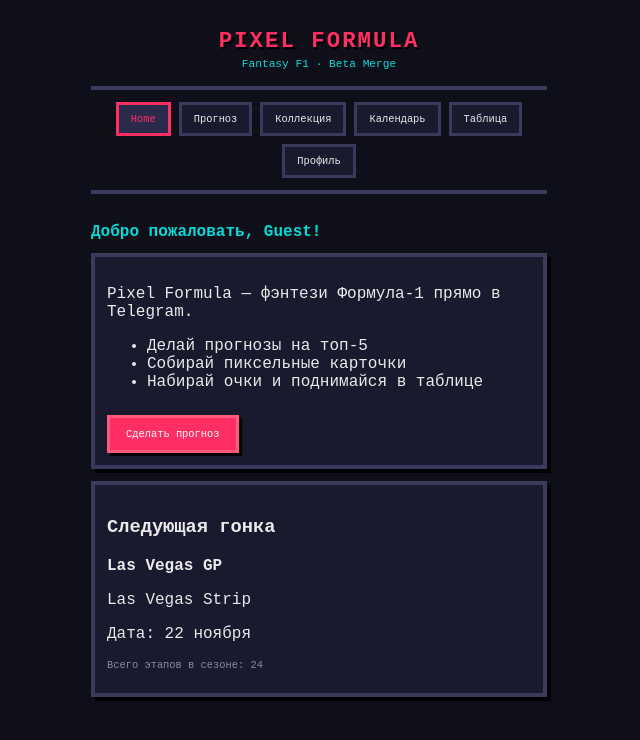
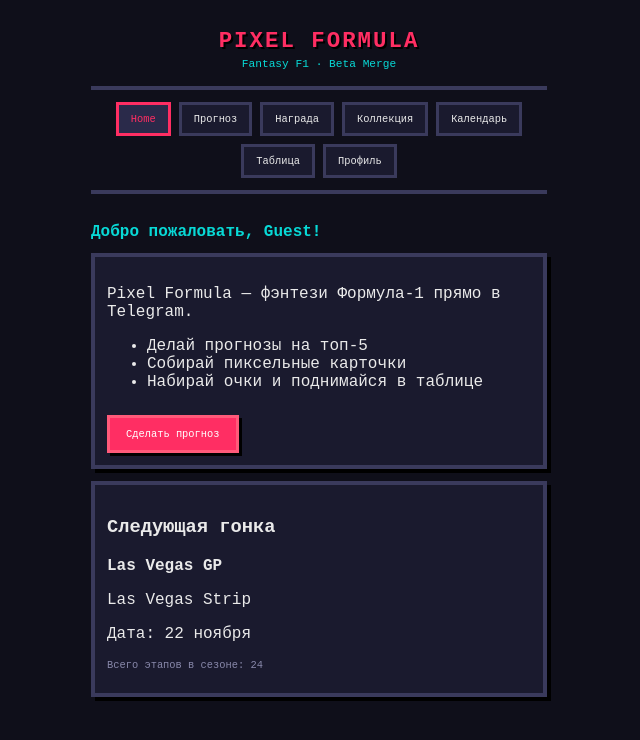
Before and after one commit to git-fomaz/pixel-formula, a React (Vite) app: page / in a window 1280 px wide. Shown: the top 740 px of the page, without its empty margins (321-961 px from the left). Built offline with nearby package versions, Linux system fonts and the light colour scheme.

Commit message:
Add Reward route and nav link

```diff
--- a/src/App.tsx
+++ b/src/App.tsx
@@ -7,6 +7,7 @@ import Predict from './pages/Predict';
 import Collection from './pages/Collection';
 import Calendar from './pages/Calendar';
 import Profile from './pages/Profile';
+import Reward from './pages/Reward';
 import './App.css';
 
 function App() {
@@ -40,6 +41,7 @@ function App() {
         <nav className="pixel-nav">
           <NavLink to="/" end>Home</NavLink>
           <NavLink to="/predict">Прогноз</NavLink>
+          <NavLink to="/reward">Награда</NavLink>
           <NavLink to="/collection">Коллекция</NavLink>
           <NavLink to="/calendar">Календарь</NavLink>
           <NavLink to="/leaderboard">Таблица</NavLink>
@@ -49,6 +51,7 @@ function App() {
           <Routes>
             <Route path="/" element={<Home />} />
             <Route path="/predict" element={<Predict />} />
+            <Route path="/reward" element={<Reward />} />
             <Route path="/league" element={<League />} />
             <Route path="/collection" element={<Collection />} />
             <Route path="/calendar" element={<Calendar />} />
```
